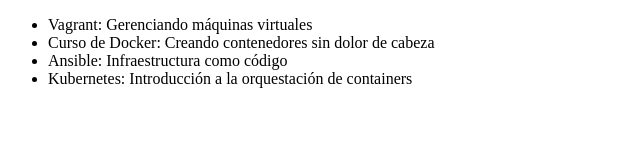
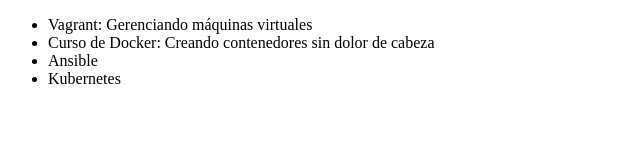
Before and after one commit to JhonaOrtega/alura-git, a plain HTML site: page index.html in a window 1280 px wide. Shown: the whole page, without its empty margins (0-640 px from the left). Drawn offline with Linux system fonts and the light colour scheme.

Commit message:
resseting names

```diff
--- a/index.html
+++ b/index.html
@@ -10,8 +10,8 @@
     <ul>
         <li>Vagrant: Gerenciando máquinas virtuales</li>
         <li>Curso de Docker: Creando contenedores sin dolor de cabeza</li>
-        <li>Ansible: Infraestructura como código</li>
-        <li>Kubernetes: Introducción a la orquestación de containers</li>
+        <li>Ansible</li>
+        <li>Kubernetes</li>
     </ul>
 </body>
 </html>
```
